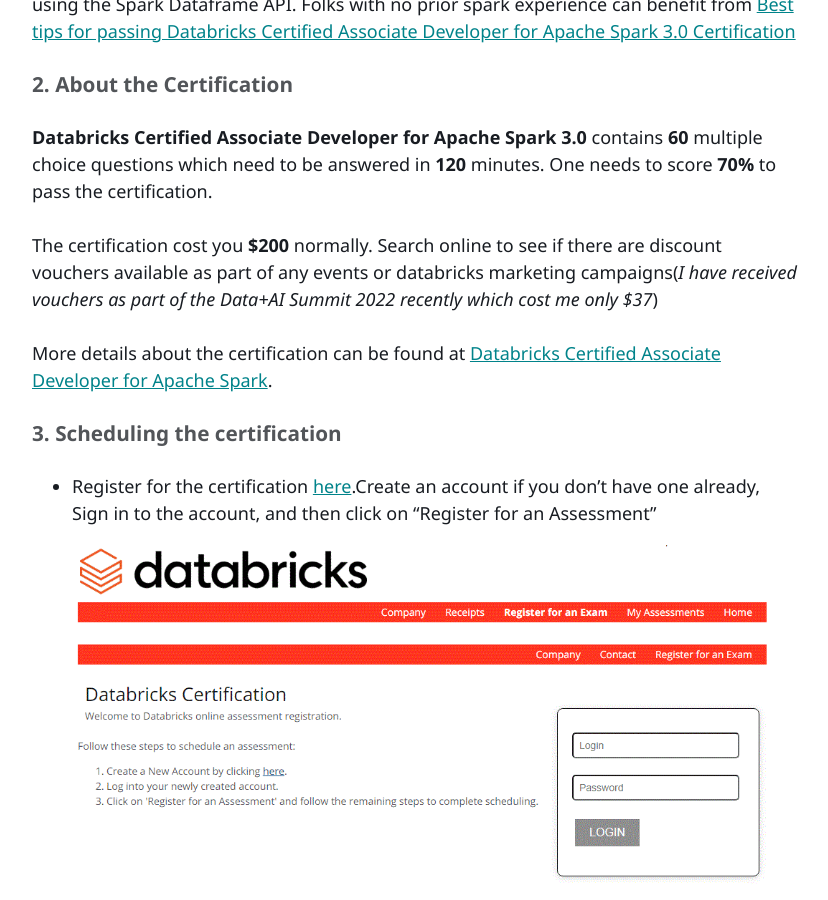
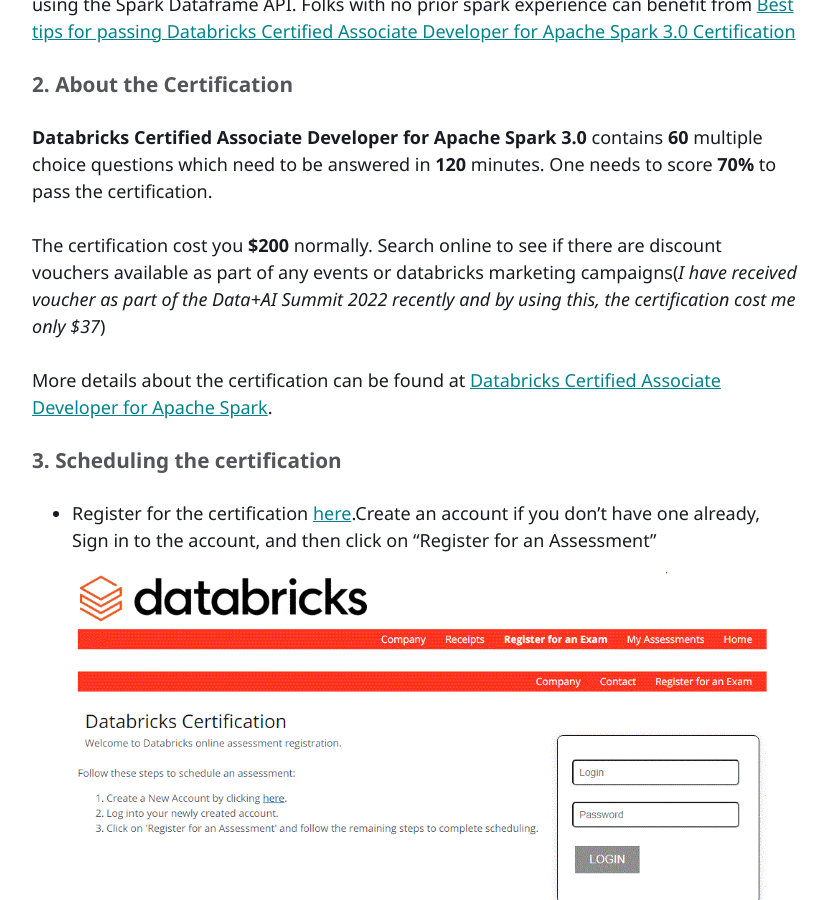
Before and after one commit to sibyabin/blogs, a Jekyll site: the page built from _posts/2022-08-10-how-i-passed-databricks-certified-associate-developer-for-apachespark-certification.md, in a window 1280 px wide and 900 px high, scrolled down 656 px. Shown: the whole window, without its empty margins (40-868 px from the left). Built offline with Jekyll 4.4.1, drawn with Linux system fonts in a browser that asks for light colours.

Commit message:
Update 2022-08-10-how-i-passed-databricks-certified-associate-developer-for-apachespark-certification.md

```diff
--- a/_posts/2022-08-10-how-i-passed-databricks-certified-associate-developer-for-apachespark-certification.md
+++ b/_posts/2022-08-10-how-i-passed-databricks-certified-associate-developer-for-apachespark-certification.md
@@ -27,7 +27,7 @@
 
 **Databricks Certified Associate Developer for Apache Spark 3.0** contains **60** multiple choice questions which need to be answered in **120** minutes. One needs to score **70%** to pass the certification.
 
-The certification cost you **$200** normally. Search online to see if there are discount vouchers available as part of any events or databricks marketing campaigns(*I have received vouchers as part of the Data+AI Summit 2022 recently which cost me only $37*)
+The certification cost you **$200** normally. Search online to see if there are discount vouchers available as part of any events or databricks marketing campaigns(*I have received voucher as part of the Data+AI Summit 2022 recently and by using this, the certification cost me only $37*)
 
 
 More details about the certification can be found at [Databricks Certified Associate Developer for Apache Spark](https://www.databricks.com/learn/certification/apache-spark-developer-associate).
```
